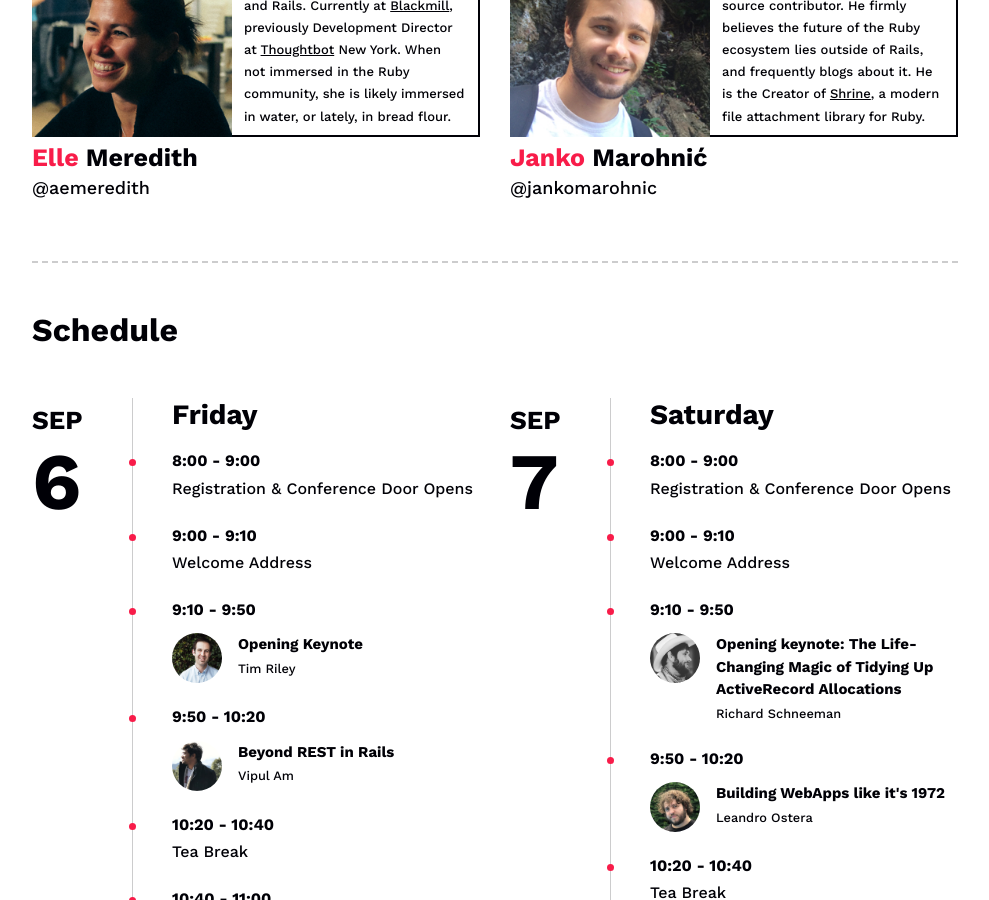
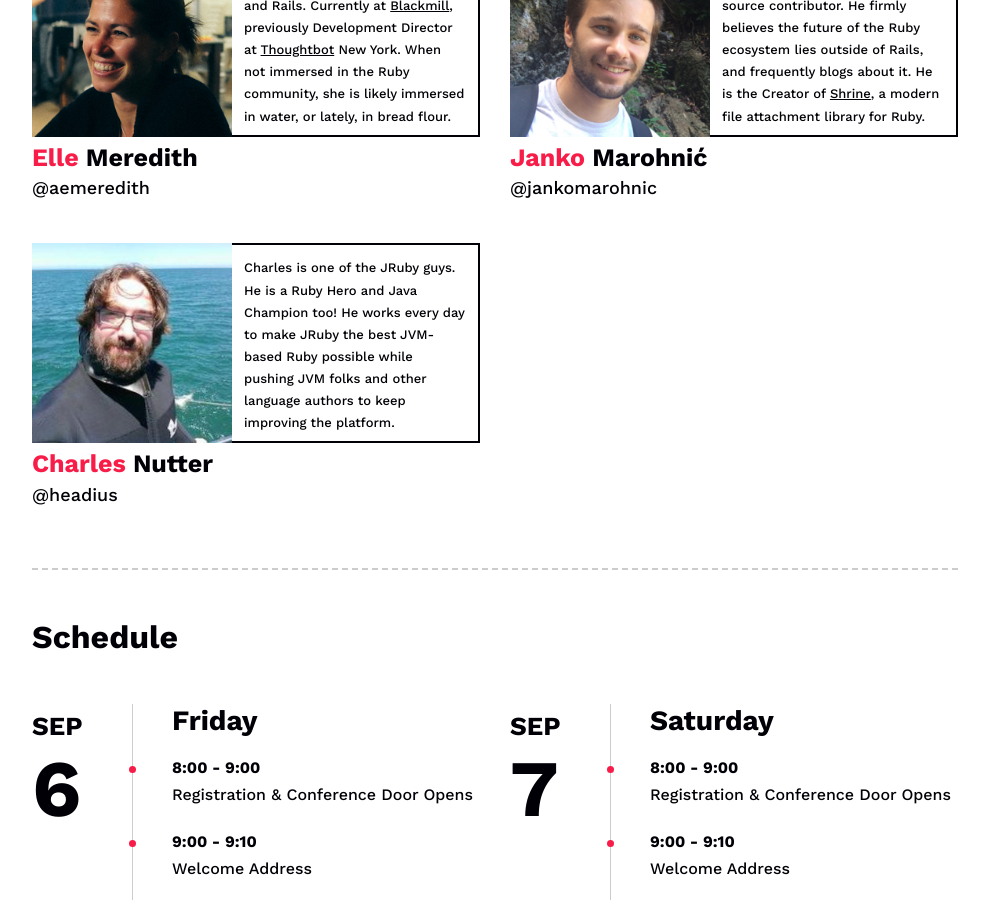
Before and after one commit to bangkokrb/rubyconfth, a Jekyll site: the page built from index.md, in a window 1280 px wide and 900 px high, scrolled down 4162 px. Shown: the whole window, without its empty margins (237-1226 px from the left). Built offline with Jekyll 4.4.1, drawn with Linux system fonts in a browser that asks for light colours; comment, search, counter and statistics services are not loaded.

Commit message:
Add Charles Nutter as a speaker (#109)

```diff
--- a/_data/speakers/speakers.yml
+++ b/_data/speakers/speakers.yml
@@ -118,3 +118,9 @@
   photo_url: /assets/images/pages/home/speakers/janko-marohnic.jpg
   bio: |
     Janko is a Ruby off Rails evangelist and a frequent open source contributor. He firmly believes the future of the Ruby ecosystem lies outside of Rails, and frequently blogs about it. He is the Creator of <a href="https://github.com/shrinerb/shrine" target="_blank">Shrine</a>, a modern file attachment library for Ruby.
+- first_name: Charles
+  last_name: Nutter
+  twitter_handle: '@headius'
+  photo_url: /assets/images/pages/home/speakers/charles-nutter.jpg
+  bio: |
+    Charles is one of the JRuby guys. He is a Ruby Hero and Java Champion too! He works every day to make JRuby the best JVM-based Ruby possible while pushing JVM folks and other language authors to keep improving the platform.
```
